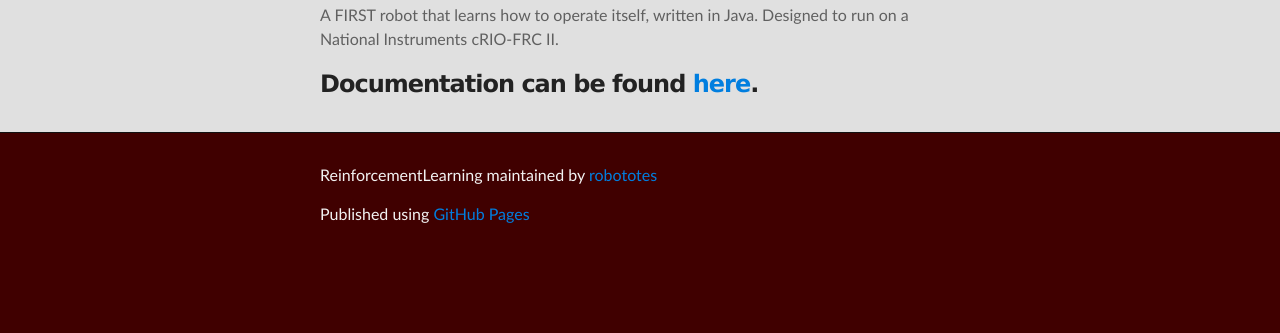
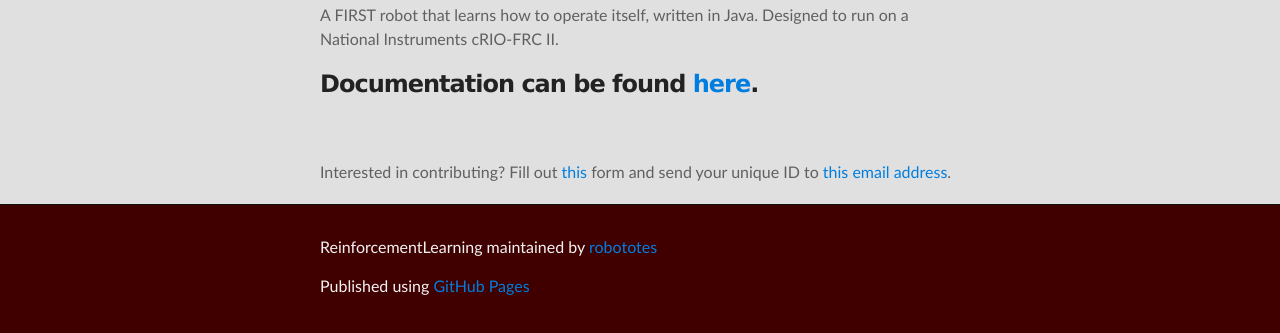
Before and after one commit to robototes/ReinforcementLearning, a plain HTML site: page index.html in a window 1280 px wide. Shown: the part 389-722 px from the top of the page. Drawn offline with Linux system fonts and the light colour scheme.

Commit message:
link to survey

```diff
--- a/index.html
+++ b/index.html
@@ -37,6 +37,9 @@
 <p>A FIRST robot that learns how to operate itself, written in Java.  Designed to run on a National Instruments cRIO-FRC II.</p>
 
 <h3>Documentation can be found <a href='dist/javadoc/index.html' target="_blank">here</a>.</h3>
+<br />
+<br />
+        Interested in contributing? Fill out <a href='http://goo.gl/m1DGB'>this</a> form and send your unique ID to <a href='mailto:webmasters@first.robototes.com'>this email address</a>.
       </section>
     </div>
 
```
